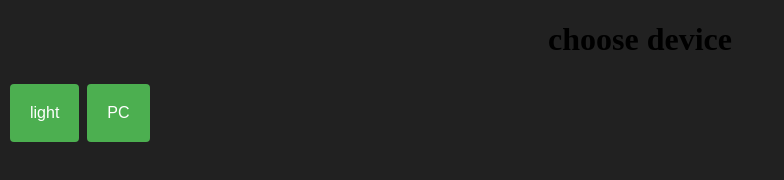
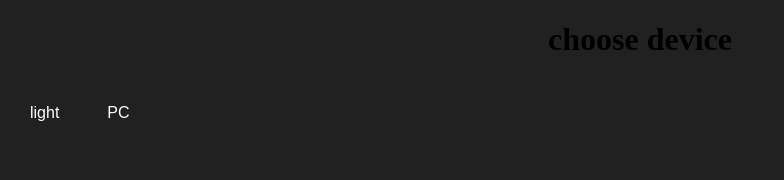
Before and after one commit to kaiproduction/app, a plain HTML site: page Remote.html in a window 1280 px wide. Shown: the whole page, without its empty margins (0-784 px from the left). Drawn offline with Linux system fonts and the light colour scheme.

Commit message:
Update Remote.css

```diff
--- a/Remote.css
+++ b/Remote.css
@@ -7,8 +7,8 @@ a {
 }
 
 .button {
-    background-color: #4CAF50;
-    border: none;
+    background-color: #212121;
+    border: 2px;
     color: white;
     padding: 20px;
     text-align: center;
@@ -19,3 +19,7 @@ a {
 }
 
 .button2 {border-radius: 4px;}
+
+text{
+Color: #33468a;
+}
```
